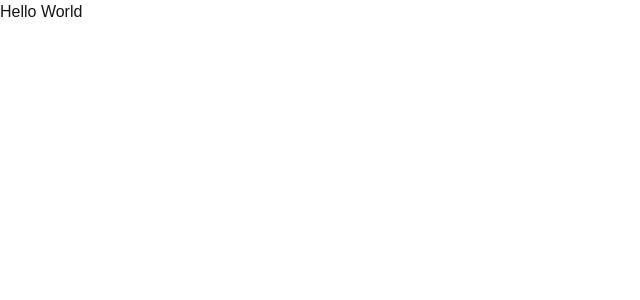
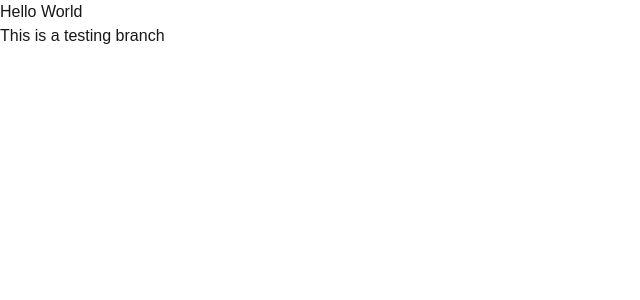
Before and after one commit to konst77/rays-table, a Next.js app: page / in a window 1280 px wide. Shown: the top 300 px of the page, without its empty margins (0-640 px from the left). Built offline with nearby package versions, Linux system fonts and the light colour scheme.

Commit message:
testing branch

```diff
--- a/app/page.tsx
+++ b/app/page.tsx
@@ -2,6 +2,7 @@ export default function Home() {
   return (
     <div>
       <h1>Hello World</h1>
+      <h2>This is a testing branch</h2>
     </div>
   );
 }
```
